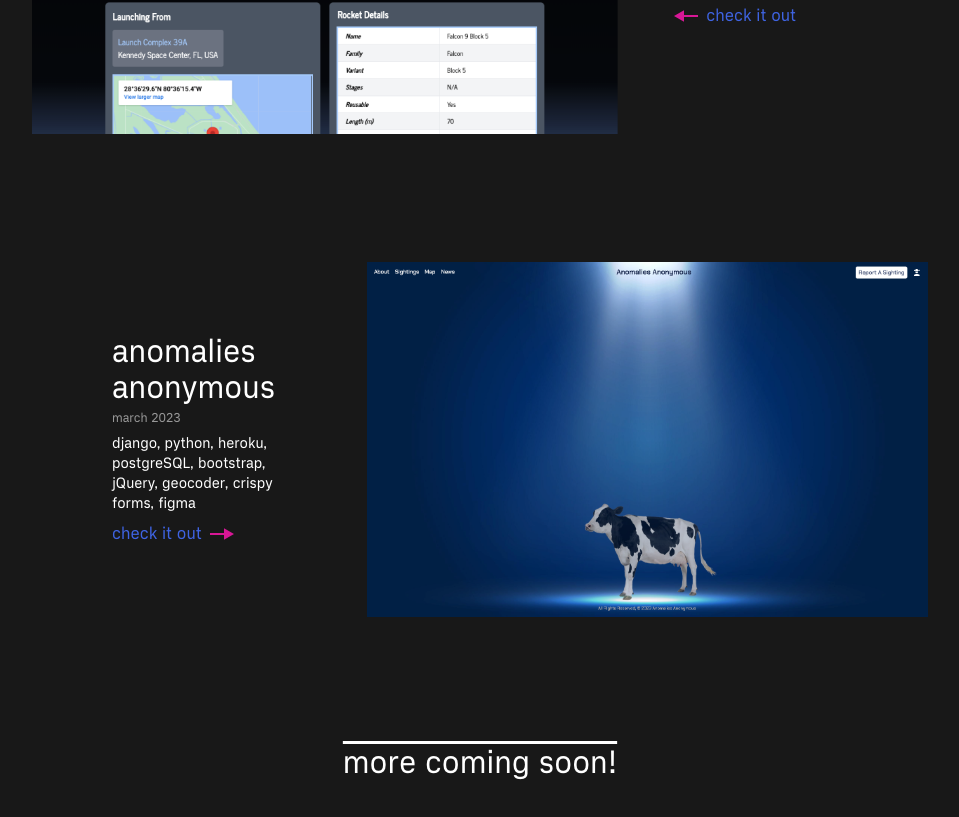
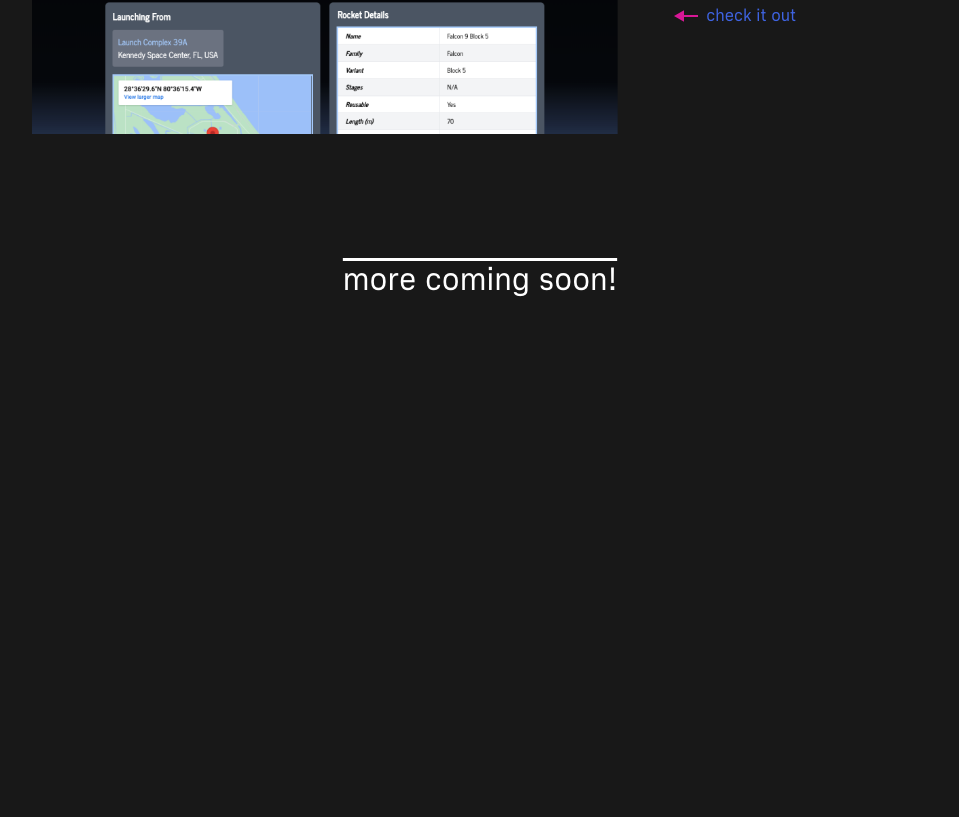
Before and after one commit to gabewolford/portfolio, a Next.js app: page /work in a window 1280 px wide. Shown: the part 2082-2899 px from the top of the page, without its empty margins (160-1119 px from the left). After the commit the page ends 2524 px from the top, so only its background shows below. Built offline with nearby package versions, Linux system fonts and the light colour scheme.

Commit message:
removed anonanon from work page

```diff
--- a/src/app/work/page.tsx
+++ b/src/app/work/page.tsx
@@ -142,30 +142,6 @@ export default function WorkPage() {
                     </div>
                 </section>
 
-                <section className="fade-in flex flex-col md:flex-row items-center gap-6 md:gap-14 mb-16 md:mb-32">
-                    <div className="flex flex-col md:ml-20">
-                        <Link href="https://github.com/spbovarnick/anomalies-anonymous" target="_blank">
-                            <h4 className="text-2xl md:text-3xl hover:text-orange font-md leading-7 mb-1 transition ease-in-out duration-300">anomalies anonymous</h4>
-                        </Link>
-                        <p className="text-xs mb-2 text-dark-grey">march 2023</p>
-
-                        <p className="text-sm mb-2">django, python, heroku, postgreSQL, bootstrap, jQuery, geocoder, crispy forms, figma</p>
-                        <div className="flex items-center">
-                            <Link href="https://www.anomaliesanonymous.com/" target="_blank">
-                                <span className="text-blue text-md hover:text-pink hover:underline hover:underline-offset-8 hover:decoration-2">check it out</span>
-                            </Link>
-                            <Link href="https://www.anomaliesanonymous.com/" target="_blank">
-                                <img className="w-6 ml-2" src='/images/right-arrow.svg' alt='right arrow'/>
-                            </Link>
-
-                        </div>
-                    </div>
-
-                    <div className='order-last overflow-auto scrollbar-hide'>
-                        <img src='/images/anonanon.png' alt="anomalies anonymous screenshot" />
-                    </div>
-                </section>
-
                 <section className='fade-in mt-24 text-center'>
                     <div className="justify-end">
                         <Link href="https://github.com/gabewolford" target="_blank">
```
